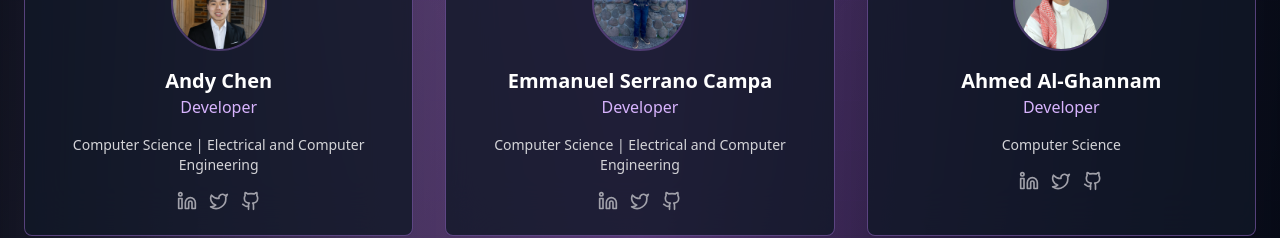
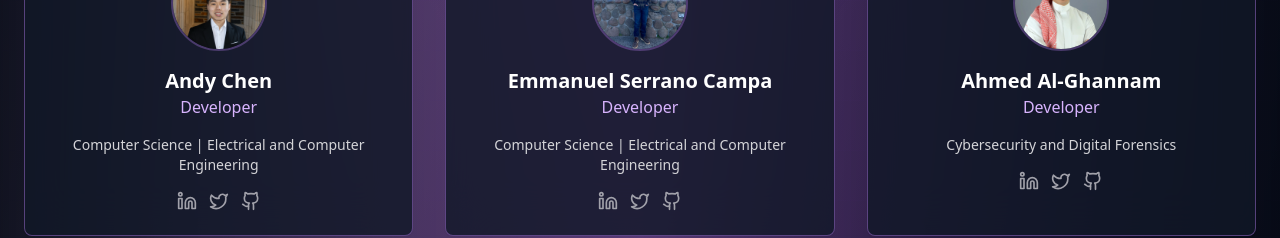
Before and after one commit to manny-serrano/mistral-chatbot, a Next.js app in the folder Web_UI/: page /about in a window 1280 px wide. Shown: the part 3400-3638 px from the top of the page. Built offline with nearby package versions, Linux system fonts and the light colour scheme; no server answers.

Commit message:
edited ahmed about page

```diff
--- a/Web_UI/app/about/page.tsx
+++ b/Web_UI/app/about/page.tsx
@@ -442,7 +442,7 @@ export default function AboutPage() {
                 <TeamMember
                   name="Ahmed Al-Ghannam"
                   role="Developer"
-                  bio="Computer Science"
+                  bio="Cybersecurity and Digital Forensics"
                   image="/team/ahmed-al-ghannam.png"
                   social={{
                     linkedin: "#",
```
